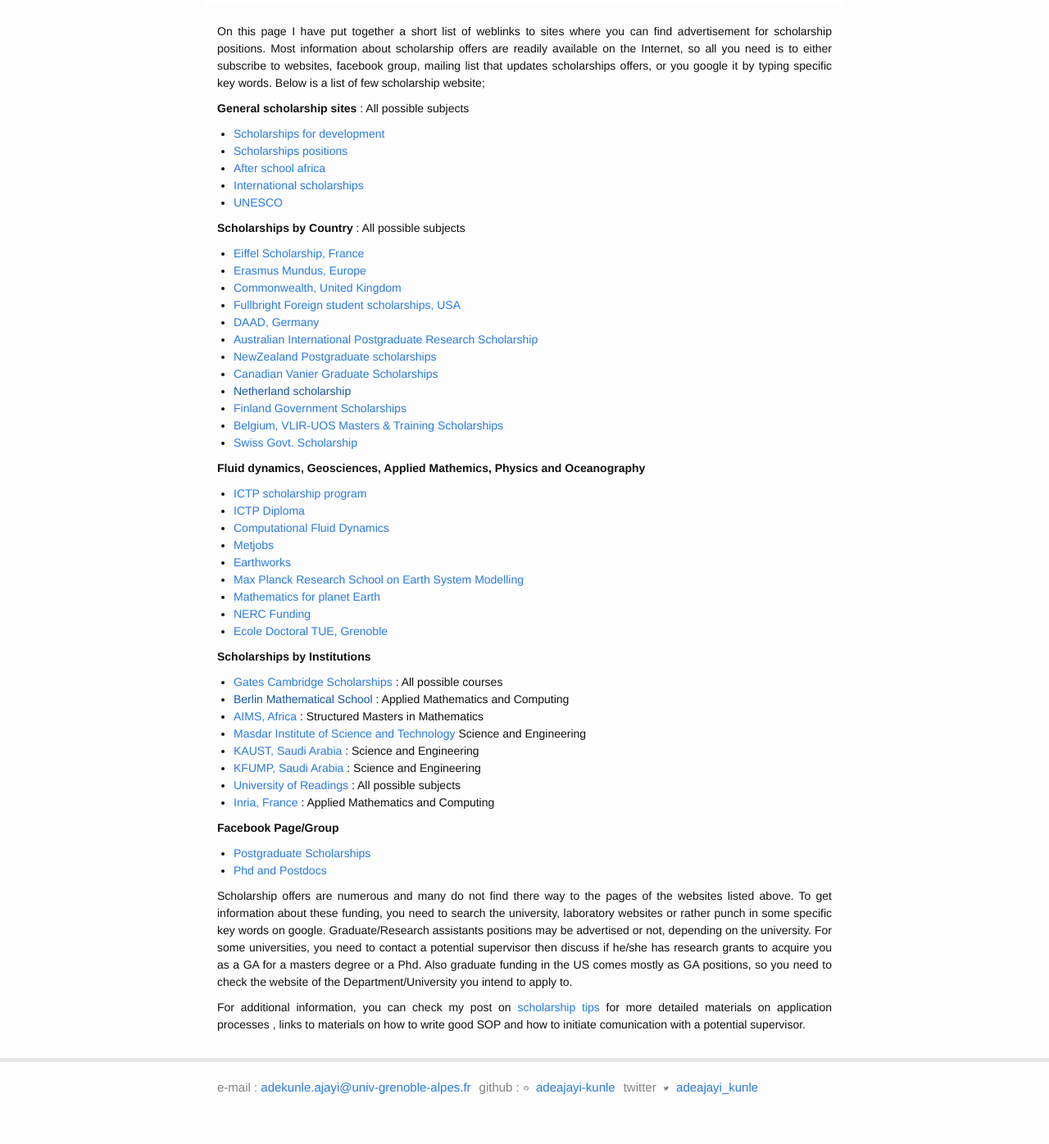
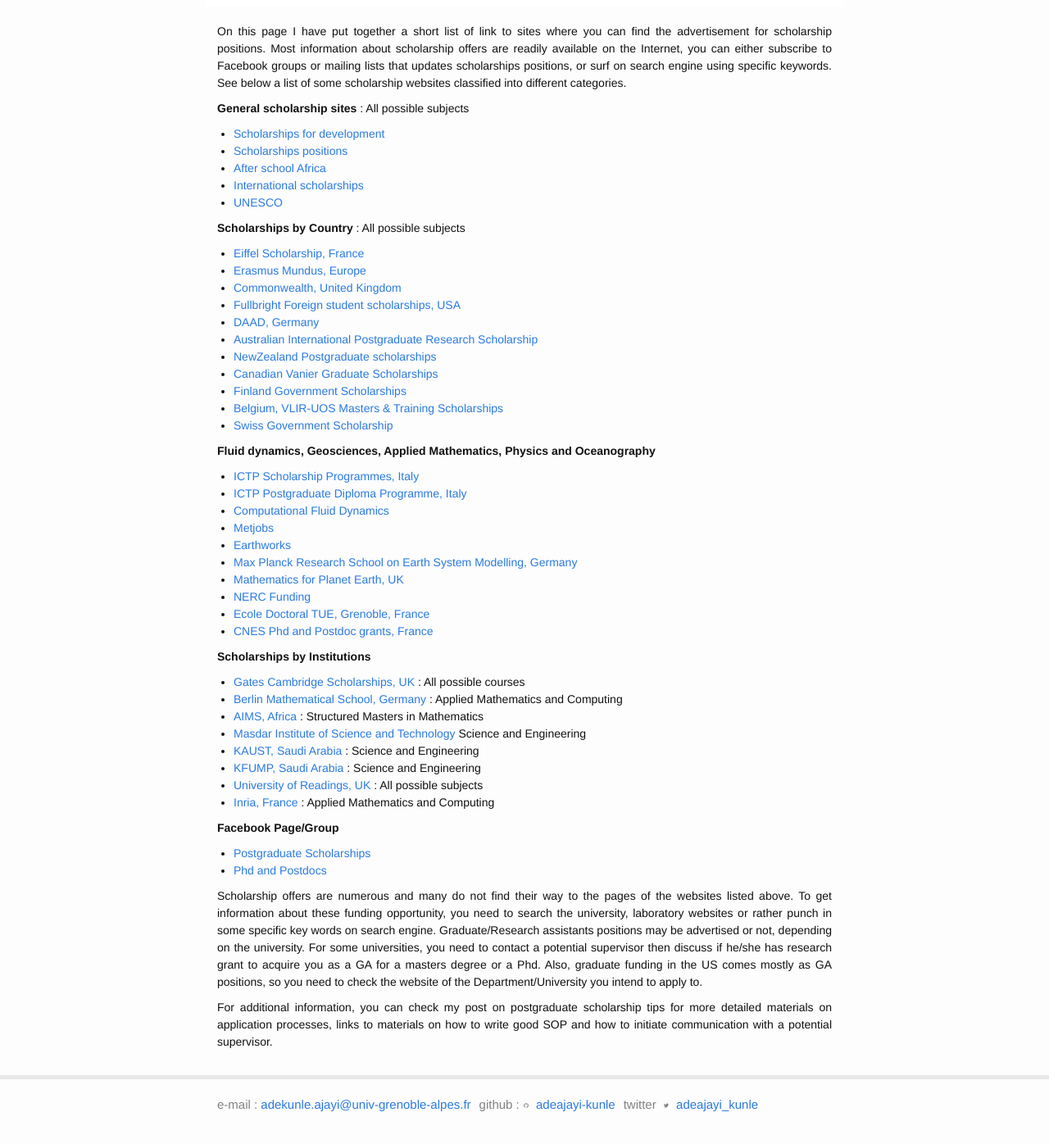
Before and after one commit to adekunleoajayi/adekunleoajayi.github.io, a Jekyll site: the page built from n_scholarship.md, in a window 1280 px wide and 1400 px high, scrolled down 178 px. Shown: the top 1396 px of the window at 82% size. Built offline with Jekyll 4.4.1, drawn with Linux system fonts in a browser that asks for light colours.

Commit message:
launch three

```diff
--- a/n_scholarship.md
+++ b/n_scholarship.md
@@ -5,12 +5,12 @@
 ---
 
 <p style='text-align: justify;'>
-On this page I have put together a short list of weblinks to sites where you can find advertisement for scholarship positions. Most information about scholarship offers are readily available on the Internet, so all you need is to either subscribe to websites, facebook group, mailing list that updates scholarships offers, or you google it by typing specific key words. Below is a list of few scholarship website;</p>
+On this page I have put together a short list of link to sites where you can find the advertisement for scholarship positions. Most information about scholarship offers are readily available on the Internet, you can either subscribe to Facebook groups or mailing lists that updates scholarships positions, or surf on search engine using specific keywords. See below a list of some scholarship websites classified into different categories.</p>
 
 **General scholarship sites** : All possible subjects <br>
 - [Scholarships for development](http://www.scholars4dev.com/){:target="_blank"} <br>
 - [Scholarships positions](http://scholarship-positions.com/){:target="_blank"} <br>
-- [After school africa](http://www.afterschoolafrica.com/){:target="_blank"}<br>
+- [After school Africa](http://www.afterschoolafrica.com/){:target="_blank"}<br>
 - [International scholarships](http://www.internationalscholarships.com/){:target="_blank"}  <br>
 - [UNESCO](https://www.unesco-ihe.org/fellowships){:target="_blank"}  <br>
 
@@ -23,44 +23,42 @@
 - [Australian International Postgraduate Research Scholarship](https://www.education.gov.au/international-postgraduate-research-scholarships){:target="_blank"} <br>
 - [NewZealand Postgraduate scholarships](http://www.universitiesnz.ac.nz/scholarships/postgraduate){:target="_blank"} <br>
 - [Canadian Vanier Graduate Scholarships](http://www.vanier.gc.ca/en/home-accueil.html){:target="_blank"}<br>
-- [Netherland scholarship]()<br>
 - [Finland Government Scholarships](http://www.studyinfinland.fi/home){:target="_blank"}<br>
 - [Belgium, VLIR-UOS Masters & Training Scholarships](http://www.vliruos.be/){:target="_blank"}<br>
-- [Swiss Govt. Scholarship](https://www.sbfi.admin.ch/sbfi/en/home/topics/swiss-education-area/scholarships-and-grants.html){:target="_blank"}
+- [Swiss Government Scholarship](https://www.sbfi.admin.ch/sbfi/en/home/topics/swiss-education-area/scholarships-and-grants.html){:target="_blank"}
 
 
-
-**Fluid dynamics, Geosciences, Applied Mathemics, Physics and Oceanography**<br>
-- [ICTP scholarship program](https://www.ictp.it/programmes.aspx){:target="_blank"} <br>
-- [ICTP Diploma](http://diploma.ictp.it/application-and-admission.aspx){:target="_blank"} <br>
+**Fluid dynamics, Geosciences, Applied Mathematics, Physics and Oceanography**<br>
+- [ICTP Scholarship Programmes, Italy](https://www.ictp.it/programmes.aspx){:target="_blank"} <br>
+- [ICTP Postgraduate Diploma Programme, Italy](http://diploma.ictp.it/application-and-admission.aspx){:target="_blank"} <br>
 - [Computational Fluid Dynamics](http://www.cfd-online.com/Jobs/listjobs.php?category=PhD%20Studentship){:target="_blank"}<br>
 - [Metjobs](http://www.met.rdg.ac.uk/~brugge/jobsites.html){:target="_blank"} <br>
 - [Earthworks](http://www.earthworks-jobs.com){:target="_blank"} <br>
-- [Max Planck Research School on Earth System Modelling](http://www.mpimet.mpg.de/en/science/imprs-esm/){:target="_blank"} <br>
-- [Mathematics for planet Earth](http://mpecdt.org/){:target="_blank"} <br>
+- [Max Planck Research School on Earth System Modelling, Germany](http://www.mpimet.mpg.de/en/science/imprs-esm/){:target="_blank"} <br>
+- [Mathematics for Planet Earth, UK](http://mpecdt.org/){:target="_blank"} <br>
 - [NERC Funding](http://www.met.reading.ac.uk/nercdtp/home/){:target="_blank"}<br>
-- [Ecole Doctoral TUE, Grenoble](http://ed-tue.osug.fr/){:target="_blank"} <br>
-
+- [Ecole Doctoral TUE, Grenoble, France](http://ed-tue.osug.fr/){:target="_blank"} <br>
+- [CNES Phd and Postdoc grants, France](https://cnes.fr/en/web/CNES-en/7430-research-grants.php){:target="_blank"} <br>
 
 
 **Scholarships by Institutions**<br>
-- [Gates Cambridge Scholarships](https://www.gatescambridge.org) : All possible courses <br>
-- [Berlin Mathematical School]() : Applied Mathematics and Computing <br>
+- [Gates Cambridge Scholarships, UK](https://www.gatescambridge.org){:target="_blank"}  : All possible courses <br>
+- [Berlin Mathematical School, Germany](https://www.math-berlin.de/){:target="_blank"} : Applied Mathematics and Computing <br>
 - [AIMS, Africa](https://www.nexteinstein.org/){:target="_blank"} : Structured Masters in Mathematics<br>
 - [Masdar Institute of Science and Technology](https://www.masdar.ac.ae){:target="_blank"} Science and Engineering<br>
 - [KAUST, Saudi Arabia](https://www.kaust.edu.sa/en/study/applying-to-kaust){:target="_blank"}  : Science and Engineering <br>
-- [KFUMP, Saudi Arabia](http://www.kfupm.edu.sa/deanships/DGS/Pages/preonline_programs.aspx) : Science and Engineering<br>
-- [University of Readings](http://www.reading.ac.uk/graduateschool/prospectivestudents/gs-internationalstudentships.aspx){:target="_blank"} : All possible subjects<br>
+- [KFUMP, Saudi Arabia](http://www.kfupm.edu.sa/deanships/DGS/Pages/preonline_programs.aspx){:target="_blank"}  : Science and Engineering<br>
+- [University of Readings, UK](http://www.reading.ac.uk/graduateschool/prospectivestudents/gs-internationalstudentships.aspx){:target="_blank"} : All possible subjects<br>
 - [Inria, France](https://www.inria.fr/en/institute/recruitment/offers/phd/phd-positions){:target="_blank"} : Applied Mathematics and Computing<br>
 
 **Facebook Page/Group**<br>
-- [Postgraduate Scholarships](https://www.facebook.com/postgradscholar/)<br>
-- [Phd and Postdocs](https://www.facebook.com/groups/143733582342736/)
+- [Postgraduate Scholarships](https://www.facebook.com/postgradscholar/){:target="_blank"}<br>
+- [Phd and Postdocs](https://www.facebook.com/groups/143733582342736/){:target="_blank"}<br>
 
 <p style='text-align: justify;'>
-Scholarship offers are numerous and many do not find there way to the pages of the websites listed above. To get information about these funding, you need to search the university, laboratory websites or rather punch in some specific key words on google. Graduate/Research assistants positions may be advertised or not, depending on the university. For some universities, you need to contact a potential supervisor then discuss if he/she has research grants to acquire you as a GA for a masters degree or a Phd. Also graduate funding in the US comes mostly as GA positions, so you need to check the website of the Department/University you intend to apply to.</p>
+Scholarship offers are numerous and many do not find their way to the pages of the websites listed above. To get information about these funding opportunity, you need to search the university, laboratory websites or rather punch in some specific key words on search engine. Graduate/Research assistants positions may be advertised or not, depending on the university. For some universities, you need to contact a potential supervisor then discuss if he/she has research grant to acquire you as a GA for a masters degree or a Phd. Also, graduate funding in the US comes mostly as GA positions, so you need to check the website of the Department/University you intend to apply to.</p>
 
 
 <p style='text-align: justify;'>
-For additional information, you can check my post on <a href="{{ site.baseurl }}2017/02/01/scholarship-tips/" target="_blank">scholarship tips </a> for more detailed materials on application processes , links to materials on how to write good SOP and how to initiate comunication with a potential supervisor.
+For additional information, you can check my post on postgraduate scholarship tips for more detailed materials on application processes, links to materials on how to write good SOP and how to initiate communication with a potential supervisor.
 </p>
```
Also changed, not shown: _posts/2017-02-23-scholarship-tips.md (+60 -38 lines), index.md (+4 -5 lines), j_research.md (+3 -3 lines), l_resume.md (+6 -6 lines), m_contact.md (+2 -4 lines), 8 other files.
